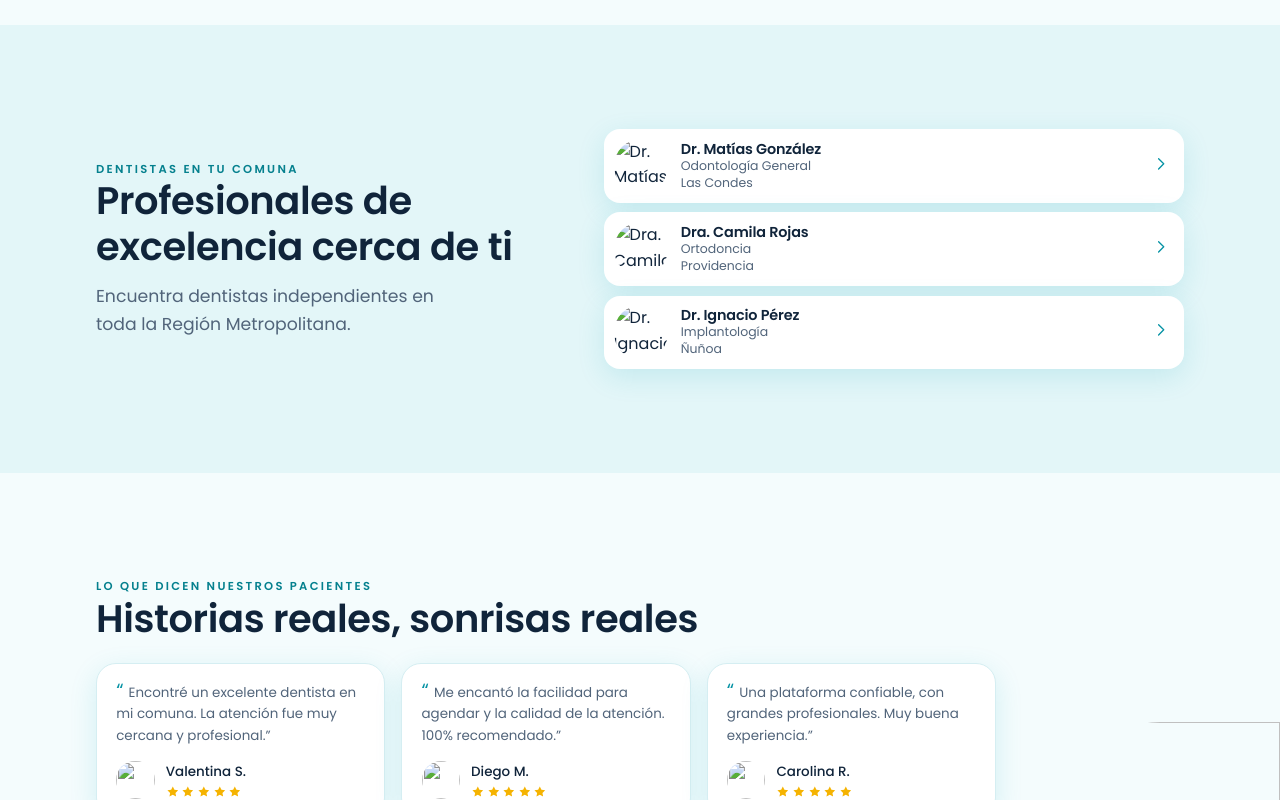
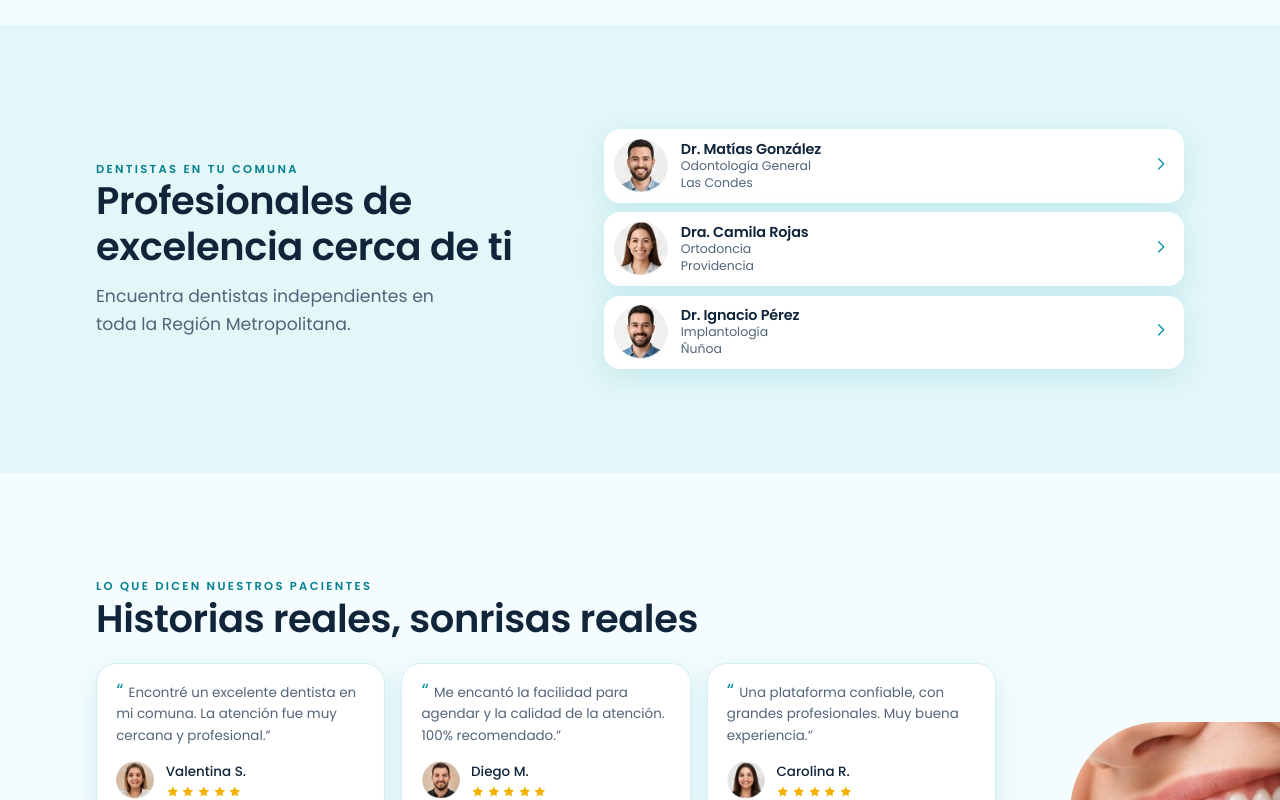
Before and after one commit to felipeparadamoreno/rmdental, a plain HTML site: page index.html in a window 1280 px wide. Shown: the part 2000-2800 px from the top of the page. Drawn offline with Linux system fonts and the light colour scheme; no server answers.

Commit message:
Add files via upload

```diff
--- a/index.html
+++ b/index.html
@@ -518,7 +518,7 @@ dialog::backdrop{background:rgba(6,18,22,.62)}
       </div>
       <div class="rm-art">
         <div class="blob" aria-hidden="true"></div>
-        <div class="photo"><img src="img/hero.jpg" alt="Paciente sonriendo durante una consulta dental" width="439" height="328"></div>
+        <div class="photo"><img src="hero.jpg" alt="Paciente sonriendo durante una consulta dental" width="439" height="328"></div>
         <aside class="next" aria-live="polite">
           <p class="eyebrow">Próxima hora disponible</p>
           <p class="t" id="next-when">Reserva tu hora en línea</p>
@@ -581,9 +581,9 @@ dialog::backdrop{background:rgba(6,18,22,.62)}
       </div>
       <div class="rm-mapwrap">
         <div class="rm-dlist">
-          <article class="rm-dent"><img src="img/d1.jpg" alt="Dr. Matías González" width="66" height="66"><div><h3>Dr. Matías González</h3><span>Odontología General<br>Las Condes</span></div><span class="go"><svg class="ico" viewBox="0 0 24 24" aria-hidden="true"><use href="#i-chev"/></svg></span></article>
-          <article class="rm-dent"><img src="img/d2.jpg" alt="Dra. Camila Rojas" width="66" height="66"><div><h3>Dra. Camila Rojas</h3><span>Ortodoncia<br>Providencia</span></div><span class="go"><svg class="ico" viewBox="0 0 24 24" aria-hidden="true"><use href="#i-chev"/></svg></span></article>
-          <article class="rm-dent"><img src="img/d3.jpg" alt="Dr. Ignacio Pérez" width="66" height="66"><div><h3>Dr. Ignacio Pérez</h3><span>Implantología<br>Ñuñoa</span></div><span class="go"><svg class="ico" viewBox="0 0 24 24" aria-hidden="true"><use href="#i-chev"/></svg></span></article>
+          <article class="rm-dent"><img src="d1.jpg" alt="Dr. Matías González" width="66" height="66"><div><h3>Dr. Matías González</h3><span>Odontología General<br>Las Condes</span></div><span class="go"><svg class="ico" viewBox="0 0 24 24" aria-hidden="true"><use href="#i-chev"/></svg></span></article>
+          <article class="rm-dent"><img src="d2.jpg" alt="Dra. Camila Rojas" width="66" height="66"><div><h3>Dra. Camila Rojas</h3><span>Ortodoncia<br>Providencia</span></div><span class="go"><svg class="ico" viewBox="0 0 24 24" aria-hidden="true"><use href="#i-chev"/></svg></span></article>
+          <article class="rm-dent"><img src="d3.jpg" alt="Dr. Ignacio Pérez" width="66" height="66"><div><h3>Dr. Ignacio Pérez</h3><span>Implantología<br>Ñuñoa</span></div><span class="go"><svg class="ico" viewBox="0 0 24 24" aria-hidden="true"><use href="#i-chev"/></svg></span></article>
         </div>
       </div>
     </div>
@@ -591,14 +591,14 @@ dialog::backdrop{background:rgba(6,18,22,.62)}
 
   <section class="sec rm-testi" id="testimonios">
     <!-- EJEMPLO: testimonios de la maqueta. Reemplazar por opiniones reales de pacientes con su autorización. -->
-    <img class="rm-smile" src="img/smile.jpg" alt="" aria-hidden="true" width="179" height="199">
+    <img class="rm-smile" src="smile.jpg" alt="" aria-hidden="true" width="179" height="199">
     <div class="wrap">
       <p class="eyebrow">Lo que dicen nuestros pacientes</p>
       <h2>Historias reales, sonrisas reales</h2>
       <div class="rm-tgrid">
-        <figure class="rm-tcard"><blockquote>Encontré un excelente dentista en mi comuna. La atención fue muy cercana y profesional.”</blockquote><figcaption class="rm-who"><img src="img/t1.jpg" alt="" width="42" height="42"><div>Valentina S.<span class="rm-stars" role="img" aria-label="5 de 5 estrellas"><svg viewBox="0 0 24 24"><use href="#i-star"/></svg><svg viewBox="0 0 24 24"><use href="#i-star"/></svg><svg viewBox="0 0 24 24"><use href="#i-star"/></svg><svg viewBox="0 0 24 24"><use href="#i-star"/></svg><svg viewBox="0 0 24 24"><use href="#i-star"/></svg></span></div></figcaption></figure>
-        <figure class="rm-tcard"><blockquote>Me encantó la facilidad para agendar y la calidad de la atención. 100% recomendado.”</blockquote><figcaption class="rm-who"><img src="img/t2.jpg" alt="" width="42" height="42"><div>Diego M.<span class="rm-stars" role="img" aria-label="5 de 5 estrellas"><svg viewBox="0 0 24 24"><use href="#i-star"/></svg><svg viewBox="0 0 24 24"><use href="#i-star"/></svg><svg viewBox="0 0 24 24"><use href="#i-star"/></svg><svg viewBox="0 0 24 24"><use href="#i-star"/></svg><svg viewBox="0 0 24 24"><use href="#i-star"/></svg></span></div></figcaption></figure>
-        <figure class="rm-tcard"><blockquote>Una plataforma confiable, con grandes profesionales. Muy buena experiencia.”</blockquote><figcaption class="rm-who"><img src="img/t3.jpg" alt="" width="42" height="42"><div>Carolina R.<span class="rm-stars" role="img" aria-label="5 de 5 estrellas"><svg viewBox="0 0 24 24"><use href="#i-star"/></svg><svg viewBox="0 0 24 24"><use href="#i-star"/></svg><svg viewBox="0 0 24 24"><use href="#i-star"/></svg><svg viewBox="0 0 24 24"><use href="#i-star"/></svg><svg viewBox="0 0 24 24"><use href="#i-star"/></svg></span></div></figcaption></figure>
+        <figure class="rm-tcard"><blockquote>Encontré un excelente dentista en mi comuna. La atención fue muy cercana y profesional.”</blockquote><figcaption class="rm-who"><img src="t1.jpg" alt="" width="42" height="42"><div>Valentina S.<span class="rm-stars" role="img" aria-label="5 de 5 estrellas"><svg viewBox="0 0 24 24"><use href="#i-star"/></svg><svg viewBox="0 0 24 24"><use href="#i-star"/></svg><svg viewBox="0 0 24 24"><use href="#i-star"/></svg><svg viewBox="0 0 24 24"><use href="#i-star"/></svg><svg viewBox="0 0 24 24"><use href="#i-star"/></svg></span></div></figcaption></figure>
+        <figure class="rm-tcard"><blockquote>Me encantó la facilidad para agendar y la calidad de la atención. 100% recomendado.”</blockquote><figcaption class="rm-who"><img src="t2.jpg" alt="" width="42" height="42"><div>Diego M.<span class="rm-stars" role="img" aria-label="5 de 5 estrellas"><svg viewBox="0 0 24 24"><use href="#i-star"/></svg><svg viewBox="0 0 24 24"><use href="#i-star"/></svg><svg viewBox="0 0 24 24"><use href="#i-star"/></svg><svg viewBox="0 0 24 24"><use href="#i-star"/></svg><svg viewBox="0 0 24 24"><use href="#i-star"/></svg></span></div></figcaption></figure>
+        <figure class="rm-tcard"><blockquote>Una plataforma confiable, con grandes profesionales. Muy buena experiencia.”</blockquote><figcaption class="rm-who"><img src="t3.jpg" alt="" width="42" height="42"><div>Carolina R.<span class="rm-stars" role="img" aria-label="5 de 5 estrellas"><svg viewBox="0 0 24 24"><use href="#i-star"/></svg><svg viewBox="0 0 24 24"><use href="#i-star"/></svg><svg viewBox="0 0 24 24"><use href="#i-star"/></svg><svg viewBox="0 0 24 24"><use href="#i-star"/></svg><svg viewBox="0 0 24 24"><use href="#i-star"/></svg></span></div></figcaption></figure>
       </div>
     </div>
   </section>
```
